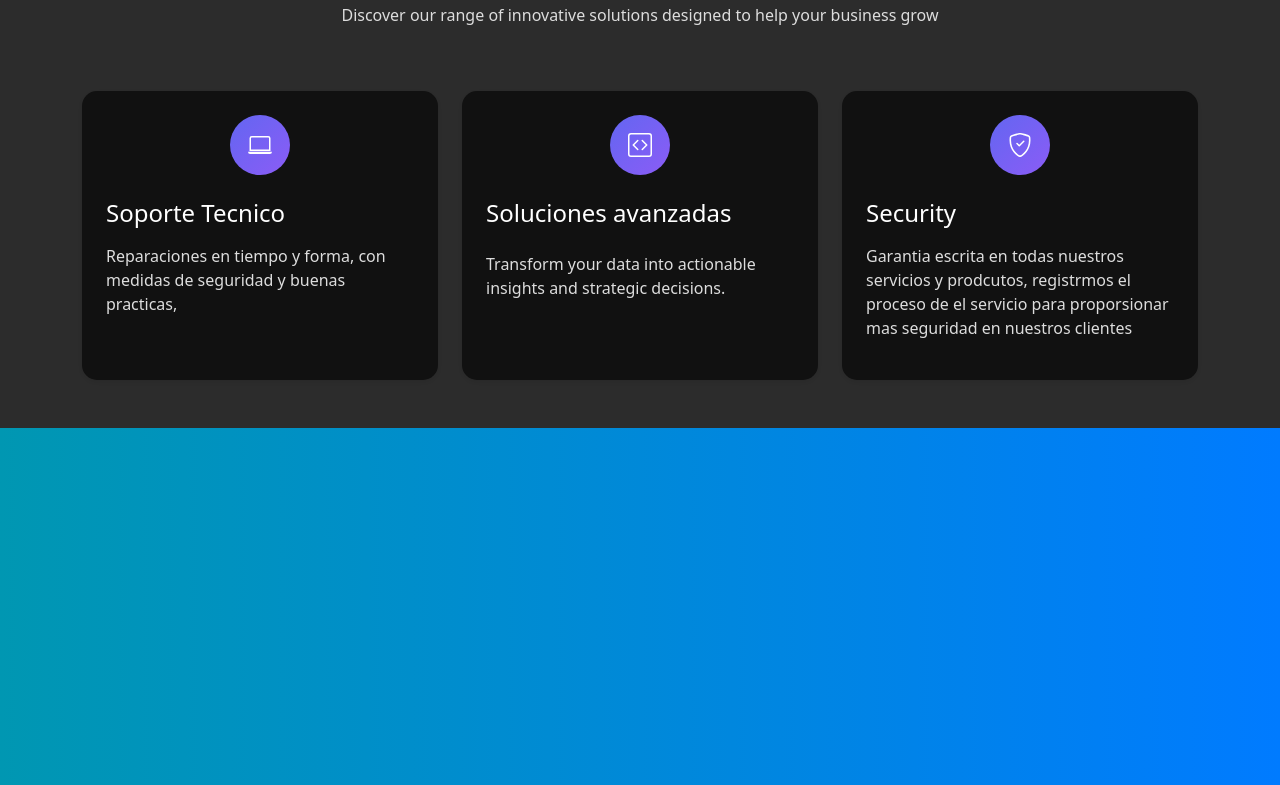
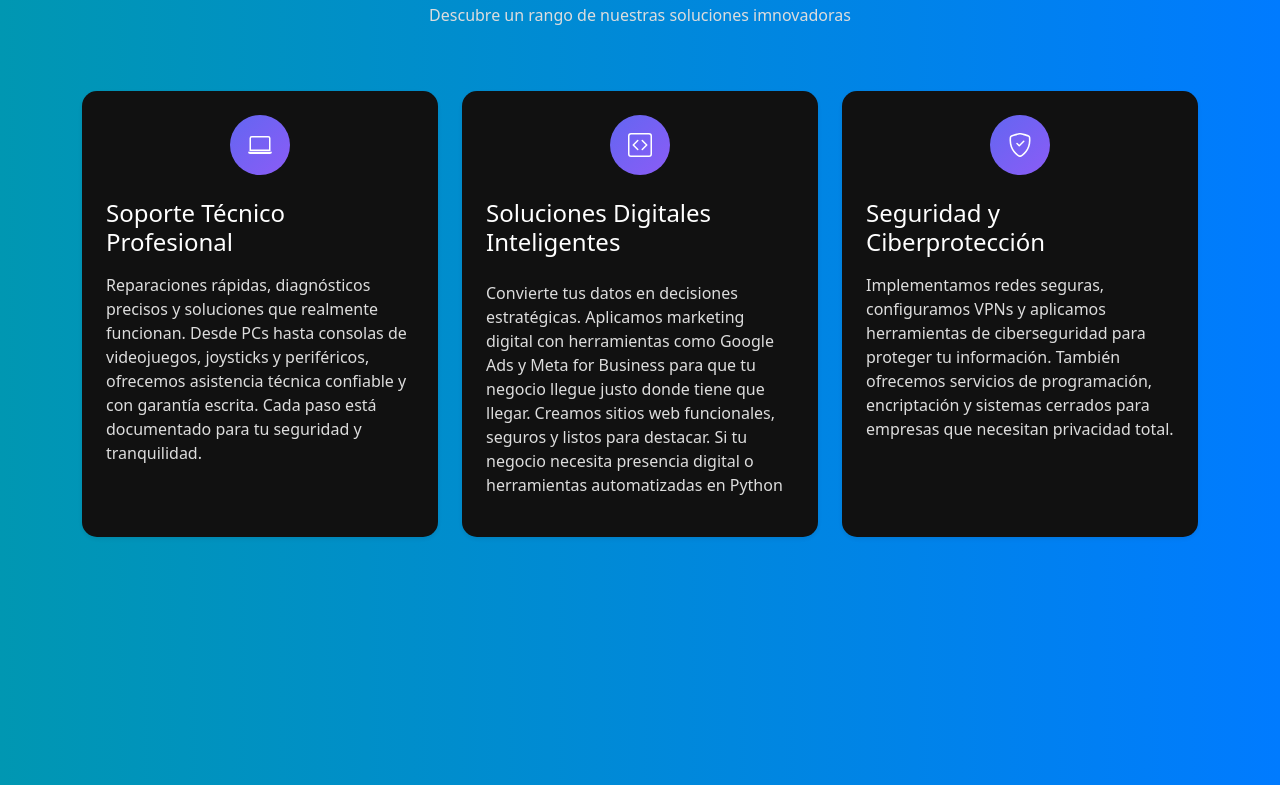
Before and after one commit to victormorales2024/bagaminglab.github.io, a plain HTML site: page index.html in a window 1280 px wide. Shown: the part 796-1581 px from the top of the page. Drawn offline with nearby package versions, Linux system fonts and the light colour scheme; a script that the page names is missing; files whose address does not match are found by name.

Commit message:
Update index.html v.3
add better description to our servises

```diff
--- a/index.html
+++ b/index.html
@@ -307,12 +307,12 @@
 	</section>
 
     <!-- seccion servicios -->
-    <div class="bg-light">
+    <div class="div_background">
         <div class="container py-5">
             <div class="row text-center mb-5">
                 <div class="col-lg-8 mx-auto">
                     <h1 class="display-4_text-gradient_fw-bold">Nuestros Servicios</h1>
-                    <p class="p_white" class="lead text-muted">Discover our range of innovative solutions designed to help your business grow</p>
+                    <p class="p_white" class="lead text-muted">Descubre un rango de nuestras soluciones imnovadoras</p>
                 </div>
             </div>
 
@@ -324,8 +324,8 @@
                                 <path d="M13.5 3a.5.5 0 0 1 .5.5V11H2V3.5a.5.5 0 0 1 .5-.5zm-11-1A1.5 1.5 0 0 0 1 3.5V12h14V3.5A1.5 1.5 0 0 0 13.5 2zM0 12.5h16a1.5 1.5 0 0 1-1.5 1.5h-13A1.5 1.5 0 0 1 0 12.5"/>
                             </svg>
                         </div>
-                        <h4 class="mb-3">Soporte Tecnico </h4>
-                        <p class="p_white" class="text-muted mb-0">Reparaciones en tiempo y forma, con medidas de seguridad y buenas practicas,</p>
+                        <h4 class="mb-3">Soporte Técnico Profesional </h4>
+                        <p class="p_white" class="text-muted mb-0">Reparaciones rápidas, diagnósticos precisos y soluciones que realmente funcionan. Desde PCs hasta consolas de videojuegos, joysticks y periféricos, ofrecemos asistencia técnica confiable y con garantía escrita. Cada paso está documentado para tu seguridad y tranquilidad.</p>
                     </div>
                 </div>
 
@@ -338,8 +338,8 @@
 
                             </svg>
                         </div>
-                        <h4 class="mb-4">Soluciones avanzadas</h4>
-                        <p class="p_white" class="text-muted mb-0">Transform your data into actionable insights and strategic decisions.</p>
+                        <h4 class="mb-4">Soluciones Digitales Inteligentes</h4>
+                        <p class="p_white" class="text-muted mb-0">Convierte tus datos en decisiones estratégicas. Aplicamos marketing digital con herramientas como Google Ads y Meta for Business para que tu negocio llegue justo donde tiene que llegar. Creamos sitios web funcionales, seguros y listos para destacar. Si tu negocio necesita presencia digital o herramientas automatizadas en Python</p>
                     </div>
                 </div>
 
@@ -351,8 +351,8 @@
                                 <path d="M10.854 5.146a.5.5 0 0 1 0 .708l-3 3a.5.5 0 0 1-.708 0l-1.5-1.5a.5.5 0 1 1 .708-.708L7.5 7.793l2.646-2.647a.5.5 0 0 1 .708 0z"/>
                             </svg>
                         </div>
-                        <h4 class="mb-3">Security</h4>
-                        <p class="p_white" class="text-muted mb-0">Garantia escrita en todas nuestros servicios y prodcutos, registrmos el proceso de el servicio para proporsionar mas seguridad en nuestros clientes</p>
+                        <h4 class="mb-3">Seguridad y Ciberprotección</h4>
+                        <p class="p_white" class="text-muted mb-0">Implementamos redes seguras, configuramos VPNs y aplicamos herramientas de ciberseguridad para proteger tu información. También ofrecemos servicios de programación, encriptación y sistemas cerrados para empresas que necesitan privacidad total.</p>
                     </div>
                 </div>
             </div>
```
